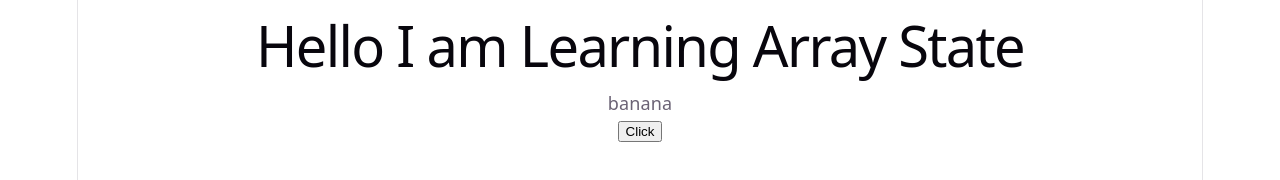
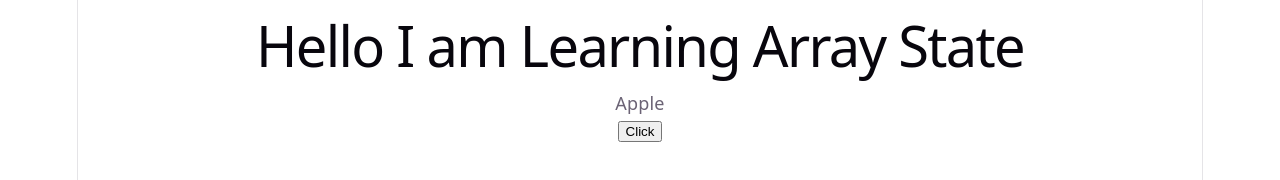
Before and after one commit to rohit-chauhan007/React-JS, a React (Vite) app in the folder ArrayStates/: page / in a window 1280 px wide. Shown: the top 180 px of the page. Built offline with nearby package versions, Linux system fonts and the light colour scheme.

Commit message:
Array pass In state

```diff
--- a/ArrayStates/src/App.jsx
+++ b/ArrayStates/src/App.jsx
@@ -13,6 +13,11 @@ function App() {
  const [arr,setArray] = useState(["banana"])
  const [fruits,setFruit] = useState(["Apple"])
 
+ const FruitArr = () =>{
+  setFruit((prevFruit) =>{
+    return [prevFruit,"Banana"];
+  })
+ }
  const Array= () => {
   setArray((prevArr)=>{
     return [...prevArr,"apple"];
@@ -24,7 +29,7 @@ function App() {
   return(
     <>
     <h1>Hello I am Learning Array State</h1>
-    <p>{arr}</p>
+    <p>{fruits}</p>
 
     </>
   )
@@ -36,7 +41,7 @@ const Fruit = () =>{
   return (
     <div>
      <NewArr />
-      <button onClick={Array}>Click</button>
+      <button onClick={FruitArr}>Click</button>
     </div>
   )
 }
```
